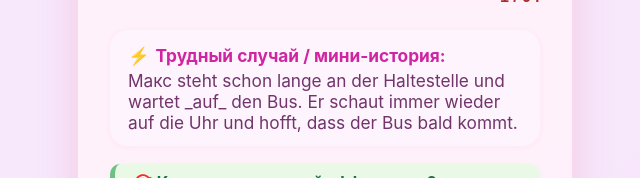
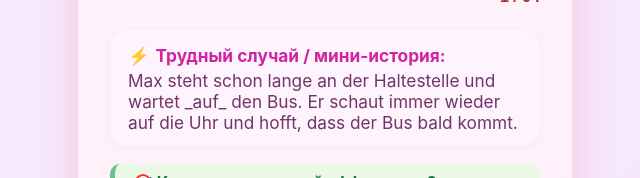
Before and after one commit to BlankDread/Deutsch-lernen, a React (Create React App) app: page / in a window 1280 px wide. Shown: the part 774-952 px from the top of the page, without its empty margins (315-955 px from the left). Built offline with nearby package versions, Linux system fonts and the light colour scheme.

Commit message:
Update verbs.js

```diff
--- a/src/data/verbs.js
+++ b/src/data/verbs.js
@@ -19,7 +19,7 @@ const verbs = [
       "Только warten auf (+ Akk) — ждать КОГО/ЧЕГО. Не путай с warten an (находиться где-то).",
     tip: "Вспоминай: жду НА что-то (auf), всегда Akkusativ!",
     story:
-      "Макс steht schon lange an der Haltestelle und wartet _auf_ den Bus. Er schaut immer wieder auf die Uhr und hofft, dass der Bus bald kommt.",
+      "Max steht schon lange an der Haltestelle und wartet _auf_ den Bus. Er schaut immer wieder auf die Uhr und hofft, dass der Bus bald kommt.",
   },
   {
     verb: "denken",
@@ -40,7 +40,7 @@ const verbs = [
       "denken an (+ Akk) — думать О ком/чём, nachdenken über (+ Akk) — размышлять.",
     tip: "'an' — о ком/чём, 'über' — глубокое размышление.",
     story:
-      "Анна liegt im Bett und denkt _an_ die Prüfung morgen. Sie ist ein bisschen nervös, aber gut vorbereitet.",
+      "Anna liegt im Bett und denkt _an_ die Prüfung morgen. Sie ist ein bisschen nervös, aber gut vorbereitet.",
   },
   {
     verb: "sprechen",
```
